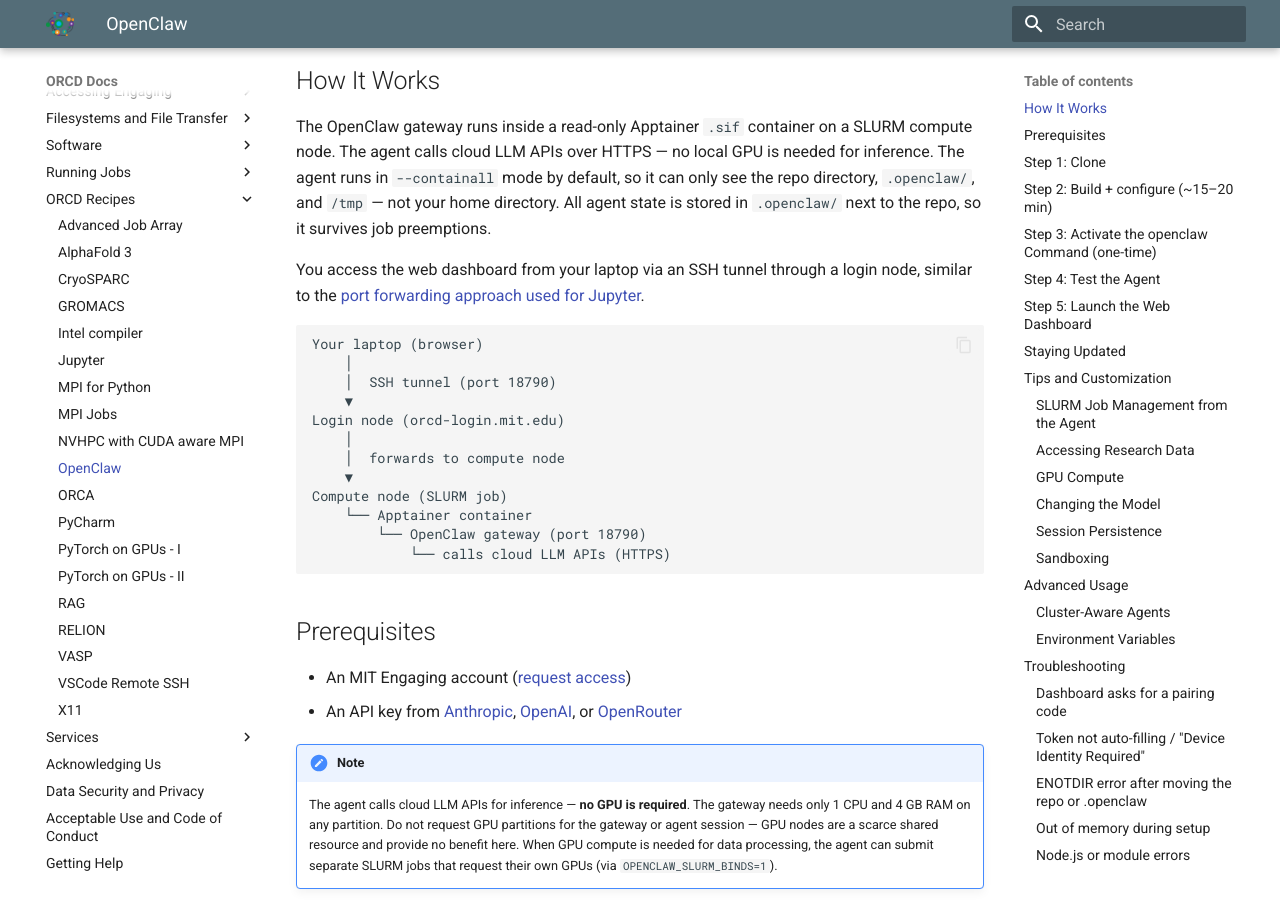
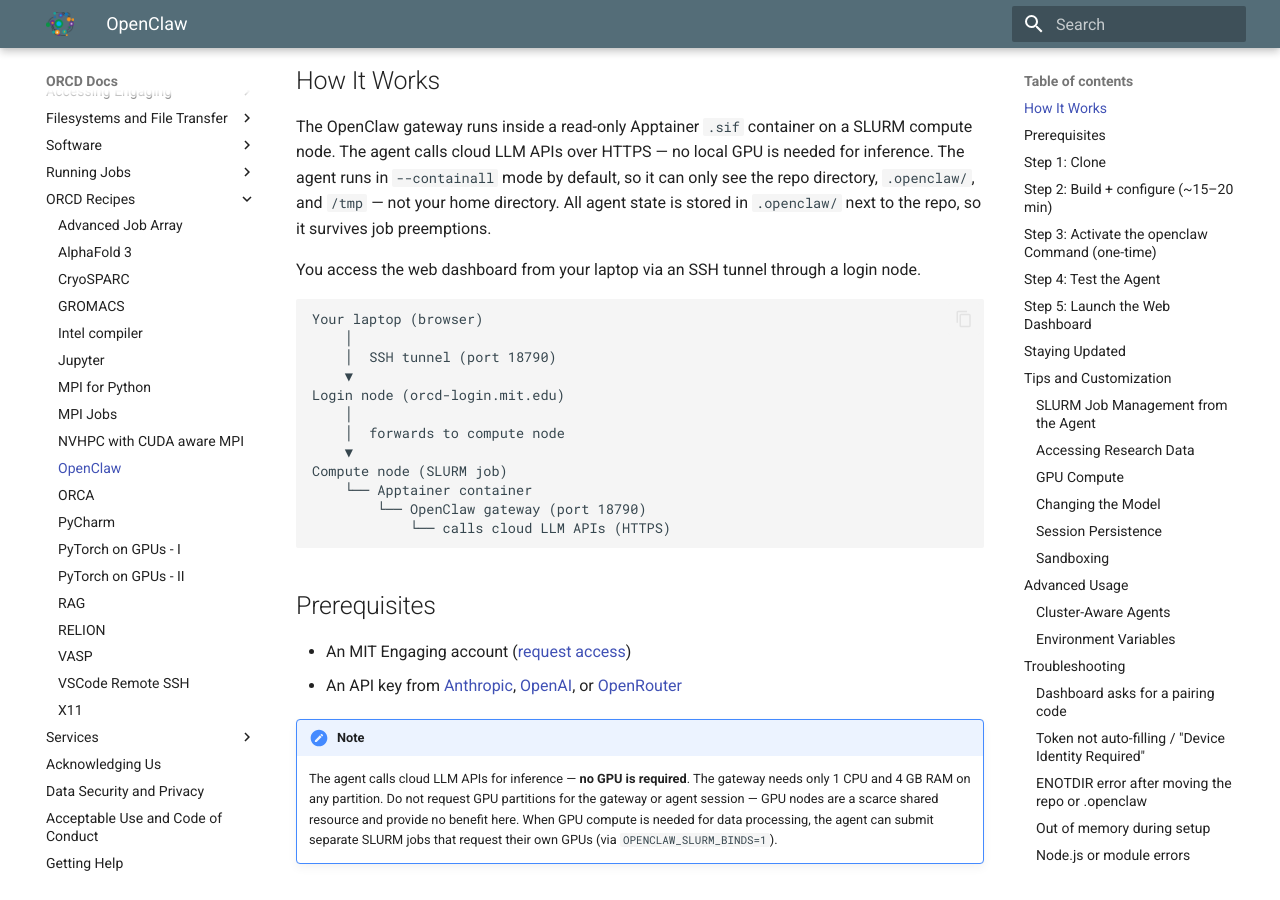
Before and after one commit to mit-orcd/orcd-docs-edit, an MkDocs documentation site: the page built from docs/recipes/openclaw-engaging.md, in a window 1280 px wide and 900 px high, scrolled down 924 px. Built offline with MkDocs 1.6.1 and Material for MkDocs 9.7.7, drawn with Linux system fonts in a browser that asks for light colours.

Commit message:
fixing broken links

````diff
--- a/docs/recipes/openclaw-engaging.md
+++ b/docs/recipes/openclaw-engaging.md
@@ -56,7 +56,7 @@
 survives job preemptions.
 
 You access the web dashboard from your laptop via an SSH tunnel through a login
-node, similar to the [port forwarding approach used for Jupyter](jupyter.md#port-forwarding).
+node.
 
 ```
 Your laptop (browser)
````
Also changed, not shown: docs/faqs.md (+1 -1 lines), docs/software/R.md (+1 -1 lines).
